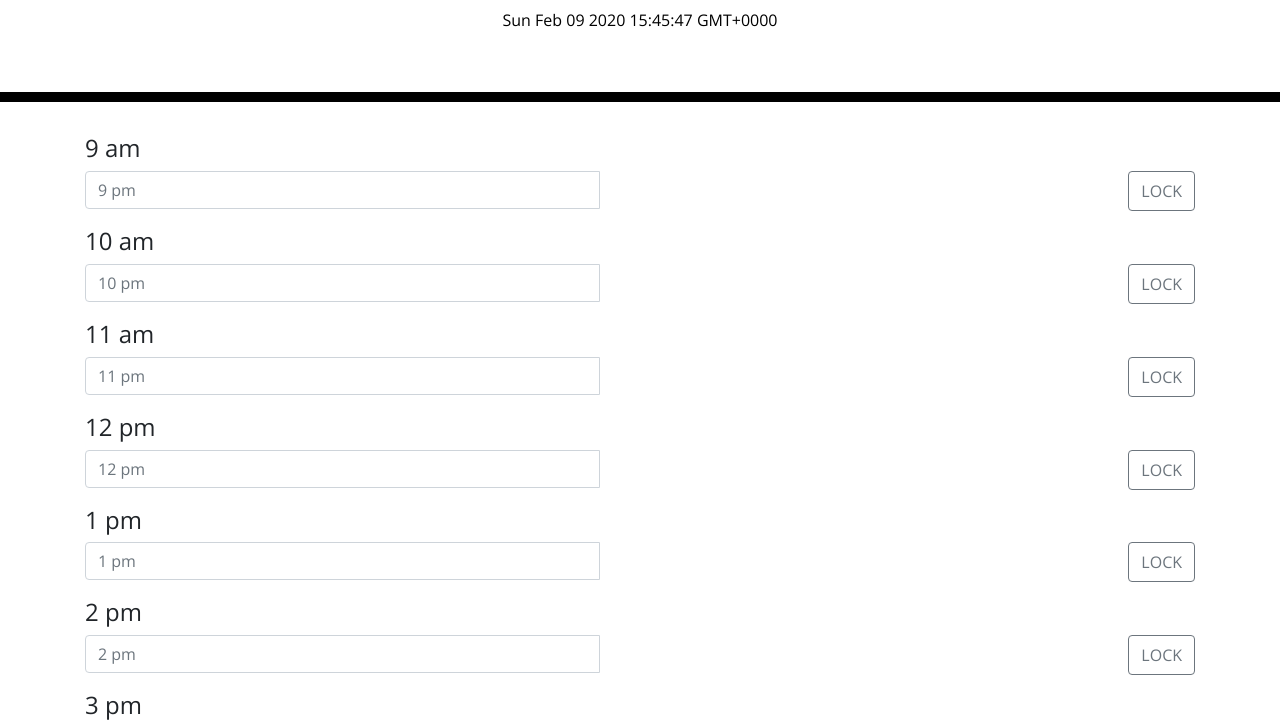
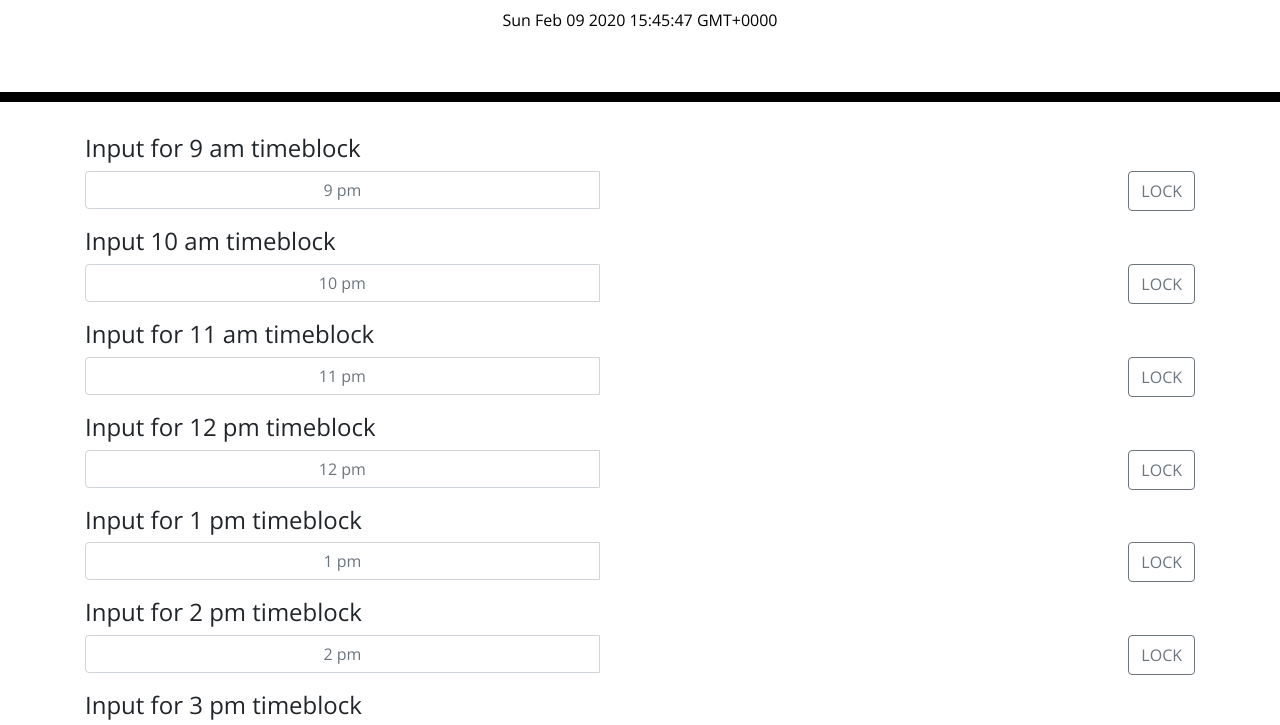
Before and after one commit to StevenSJones/work-Day-Scheduler, a plain HTML site: page index.html in a window 1280 px wide. Shown: the part 182-907 px from the top of the page. Drawn offline with nearby package versions, Linux system fonts and the light colour scheme.

Commit message:
adjust placeholders in html, adjust input in css.

```diff
--- a/index.html
+++ b/index.html
@@ -32,7 +32,7 @@
 
   <div class="container">
     <!-- 9 am  -->
-    <h4 id= "text-align: center;"> 9 am </h4>
+    <h4 > Input for 9 am timeblock</h4>
     <div class="card, input-group mb-3">
       <input type="text" class="form-control" placeholder="9 pm" aria-label="9 am"
        aria-describedby="button-addon2" />
@@ -42,7 +42,7 @@
       </button>
     </div>
     <!-- 10 am  -->
-    <h4 id="center"> 10 am </h4>
+    <h4 > Input 10 am timeblock </h4>
     <div class="card, input-group mb-3">
       <input type="text" class="form-control" placeholder="10 pm" aria-label="10 am"
        aria-describedby="button-addon2" />
@@ -52,7 +52,7 @@
       </button>
     </div>
     <!-- 11 am  -->
-    <h4 > 11 am </h4>
+    <h4 > Input for 11 am timeblock </h4>
     <div class="card, input-group mb-3">
       <input type="text" class="form-control" placeholder="11 pm" aria-label="11 am"
        aria-describedby="button-addon2" />
@@ -62,7 +62,7 @@
       </button>
     </div>
     <!-- 12 pm  -->
-    <h4> 12 pm </h4>
+    <h4> Input for 12 pm timeblock </h4>
     <div class="card, input-group mb-3">
       <input type="text" class="form-control" placeholder="12 pm" aria-label="12 am"
        aria-describedby="button-addon2" />
@@ -72,7 +72,7 @@
       </button>
     </div>
     <!-- 1 pm  -->
-    <h4> 1 pm </h4>
+    <h4> Input for 1 pm timeblock </h4>
     <div class="card, input-group mb-3">
       <input type="text" class="form-control" placeholder="1 pm" aria-label="1 pm"
        aria-describedby="button-addon2" />
@@ -82,7 +82,7 @@
       </button>
     </div>
     <!-- 2 pm -->
-    <h4> 2 pm </h4>
+    <h4> Input for 2 pm timeblock</h4>
     <div class="card, input-group mb-3">
       <input type="text" class="form-control" placeholder="2 pm" aria-label="2 pm"
        aria-describedby="button-addon2" />
@@ -92,7 +92,7 @@
       </button>
     </div>
     <!-- 3 pm  -->
-    <h4> 3 pm </h4>
+    <h4> Input for 3 pm timeblock </h4>
     <div class="card, input-group mb-3">
       <input type="text" class="form-control" placeholder="3 pm" aria-label="3 pm"
        aria-describedby="button-addon2" />
@@ -102,7 +102,7 @@
       </button>
     </div>
     <!-- 4 pm  -->
-    <h4> 4 pm </h4>
+    <h4> Input for 4 pm tiemblock </h4>
     <div class="card, input-group mb-3">
       <input type="text" class="form-control" placeholder="4 pm" aria-label="4 pm"
        aria-describedby="button-addon2" />
--- a/style.css
+++ b/style.css
@@ -11,6 +11,12 @@ textarea{
   color: #000000;
   border-left: 1px solid black;
   padding: 10px;
+}
+
+input {
+  width: 100%;
+  text-align: center;
+  color: #971c1c;
 }
 
 .jumbotron {
```
